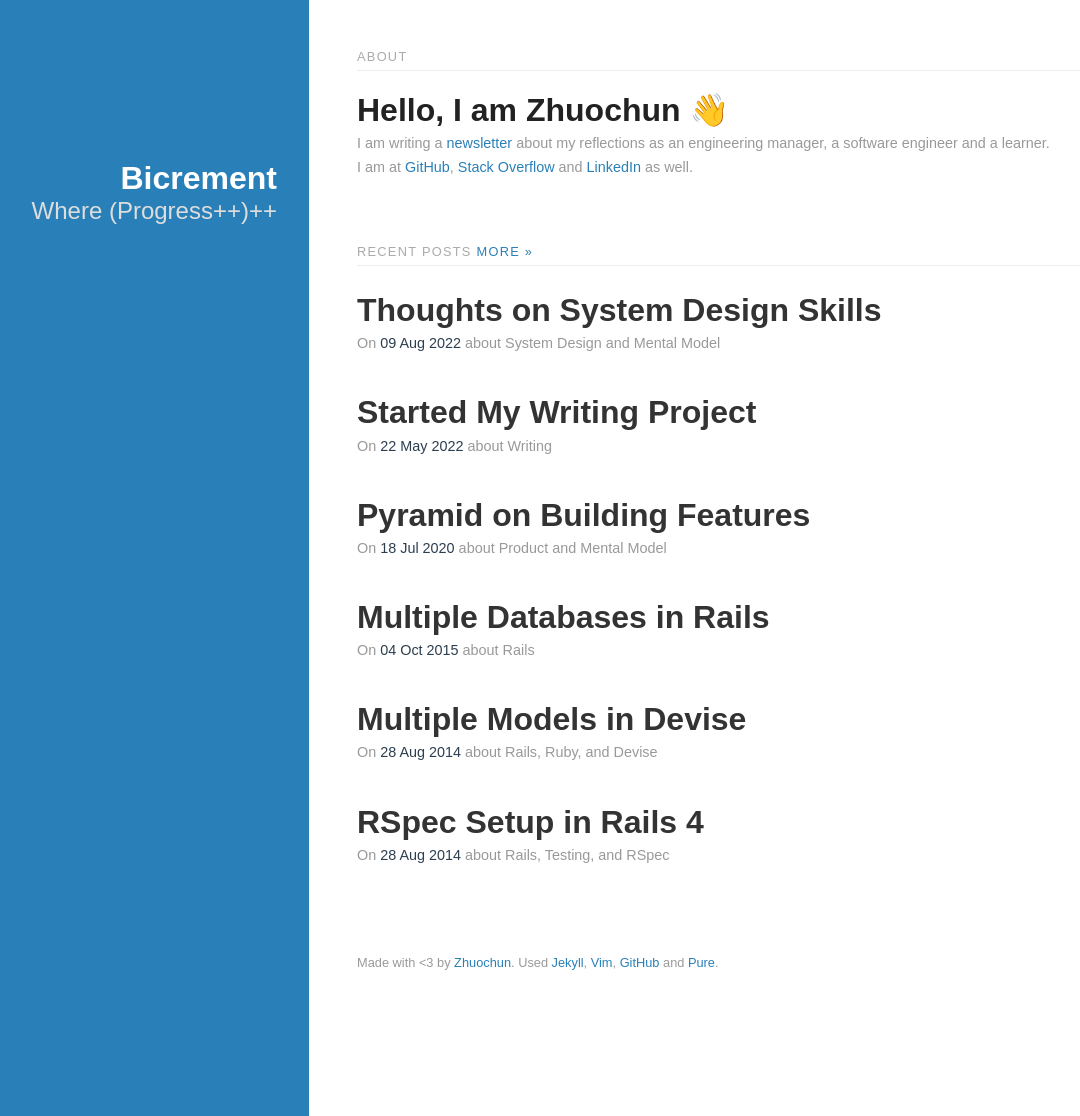
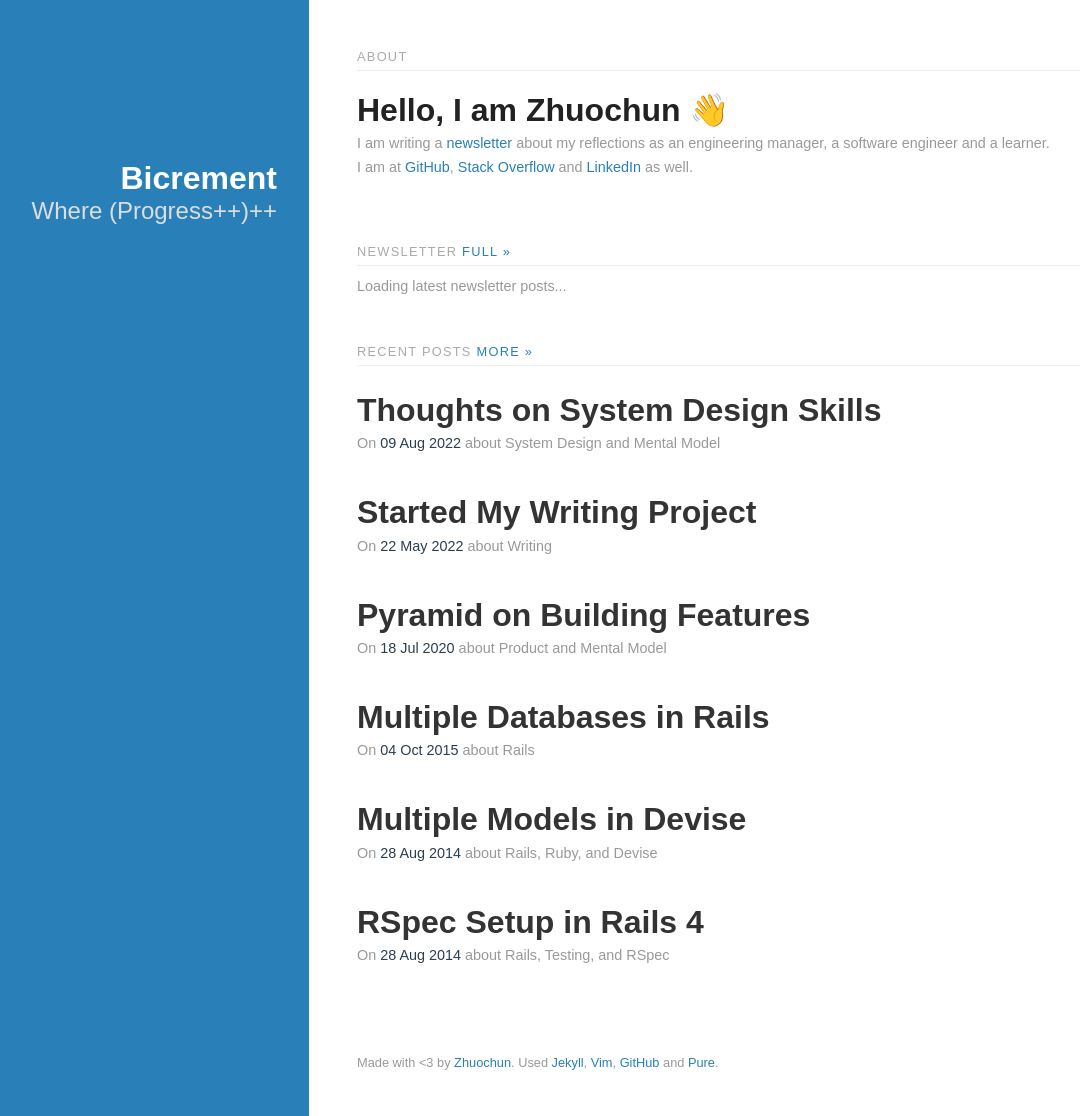
Before and after one commit to zhuochun/zhuochun.github.io, a Jekyll site: the page built from index.html, in a window 1280 px wide and 1116 px high. Shown: the whole window, without its empty margins (11-1091 px from the left). Built offline with Jekyll 4.4.1, drawn with Linux system fonts in a browser that asks for light colours; nearby versions of some CDN libraries; some of the changed lines change nothing that is shown.

Commit message:
Add newsletter section to home page (#38)

```diff
--- a/index.html
+++ b/index.html
@@ -36,6 +36,16 @@
   </section>
 </div>
 
+<div class="posts newsletter-posts">
+  <h3 class="content-subhead">
+    Newsletter <a href="{{ site.social.substack }}" title="Bicrement Newsletter">FULL &raquo;</a>
+  </h3>
+
+  <div id="newsletter-posts">
+    <p class="post-meta newsletter-loading">Loading latest newsletter posts...</p>
+  </div>
+</div>
+
 <div class="posts">
   <h3 class="content-subhead">
     Recent Posts <a href="{{ site.page.blog }}" title="Bicrement Blog">MORE &raquo;</a>
--- a/js/home.js
+++ b/js/home.js
@@ -13,4 +13,65 @@
     $(".greeting").html(sayaword());
 
     $(".sidebar").addClass("sidebar-color-" + date.getDay());
+
+    function formatNewsletterDate(value) {
+        if (!value) {
+            return "";
+        }
+
+        var parsed = new Date(value);
+        if (Number.isNaN(parsed.getTime())) {
+            return "";
+        }
+
+        return parsed.toLocaleDateString("en-GB", {
+            day: "numeric",
+            month: "short",
+            year: "numeric"
+        });
+    }
+
+    function buildNewsletterItem(item) {
+        var title = item.title || "Untitled";
+        var link = item.canonical_url || item.url || (item.slug ? "https://bicrement.substack.com/p/" + item.slug : "https://bicrement.substack.com/");
+        var dateText = formatNewsletterDate(item.post_date || item.published_at || item.created_at);
+
+        var metaText = dateText ? "On " + dateText + " about newsletter" : "Newsletter";
+
+        return (
+            "<section class=\"post\">" +
+                "<header class=\"post-header\">" +
+                    "<h2 class=\"post-title\">" +
+                        "<a href=\"" + link + "\" title=\"" + title + "\">" + title + "</a>" +
+                    "</h2>" +
+                    "<p class=\"post-meta\">" + metaText + "</p>" +
+                "</header>" +
+            "</section>"
+        );
+    }
+
+    function loadNewsletterPosts() {
+        var container = $("#newsletter-posts");
+        if (!container.length) {
+            return;
+        }
+
+        fetch("https://bicrement.substack.com/api/v1/archive?limit=3")
+            .then(function(response) {
+                if (!response.ok) {
+                    throw new Error("Failed to load newsletter posts");
+                }
+                return response.json();
+            })
+            .then(function(data) {
+                var posts = Array.isArray(data) ? data : (data && data.posts ? data.posts : []);
+                var html = posts.slice(0, 3).map(buildNewsletterItem).join("");
+                container.html(html || "<p class=\"post-meta\">No newsletter posts available yet.</p>");
+            })
+            .catch(function() {
+                container.html("<p class=\"post-meta\">Unable to load newsletter posts right now.</p>");
+            });
+    }
+
+    loadNewsletterPosts();
 });
```
